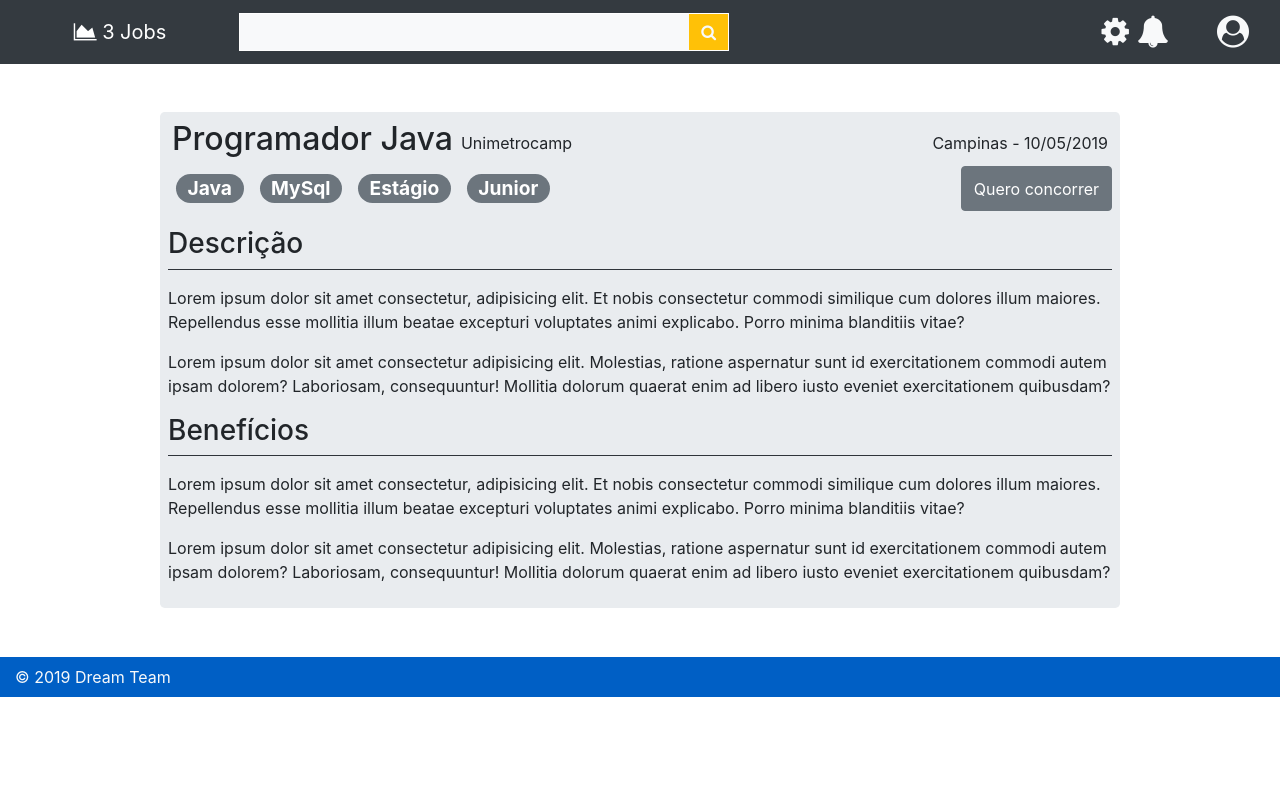
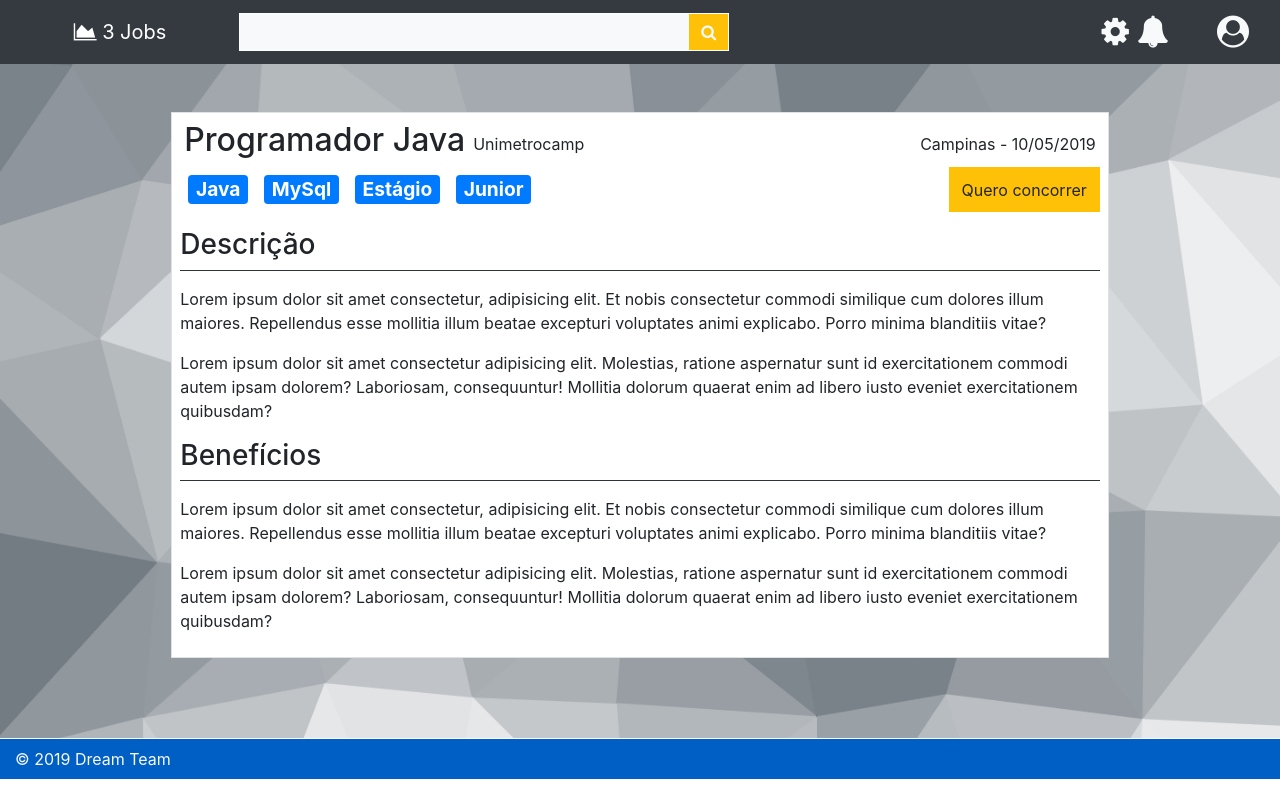
Before and after one commit to LeonardoBevilacqua/tcc-faculdade, an Angular app in the folder prototype/: page /jobDetails in a window 1280 px wide. Built offline with nearby package versions, Linux system fonts and the light colour scheme.

Commit message:
detalhamento jobDetails

```diff
--- a/prototype/src/app/core/job-details/job-details.component.html
+++ b/prototype/src/app/core/job-details/job-details.component.html
@@ -1,6 +1,6 @@
 <app-navbar-home [isLogged]="true"></app-navbar-home>
-
-<div class="jumbotron w-75 my-5 p-2 mx-auto">
+<div class="container-fluid py-5 bg-light" style="background-image: url('../../assets/trianglify.png'); background-size: cover">
+  <div class="jumbotron w-75 p-2 mx-auto bg-white rounded-0 border">
     <div class="d-md-flex align-items-center justify-content-between">
       <div class="d-md-flex align-items-center">
           <h2 class="px-1">Programador Java</h2>
@@ -14,9 +14,9 @@
 
     <div class="d-md-flex">
       <div class="d-md-inline-block align-items-center">
-      <span class="badge badge-pill badge-secondary mx-2 my-2" style="font-size:1.2em" *ngFor="let tag of ['Java', 'MySql','Estágio', 'Junior']">{{tag}}</span>
+        <span class="badge badge-primary mx-2 my-2" style="font-size:1.2em" *ngFor="let tag of ['Java', 'MySql','Estágio', 'Junior']">{{tag}}</span>
       </div>
-    <button class="btn btn-secondary my-3 my-sm-0 mx-auto d-block ml-md-auto mr-md-0">Quero concorrer</button>
+      <button class="btn btn-warning my-3 my-sm-0 mx-auto d-block ml-md-auto mr-md-0 rounded-0">Quero concorrer</button>
     </div>
 
     <div class="mt-3" *ngFor="let title of ['Descrição', 'Benefícios']">
@@ -30,5 +30,6 @@
     </div>
 
   </div>
+</div>
 
 <app-footer [isLogged]="true"></app-footer>
```
Lines whose indentation alone changed are shown as unchanged.
